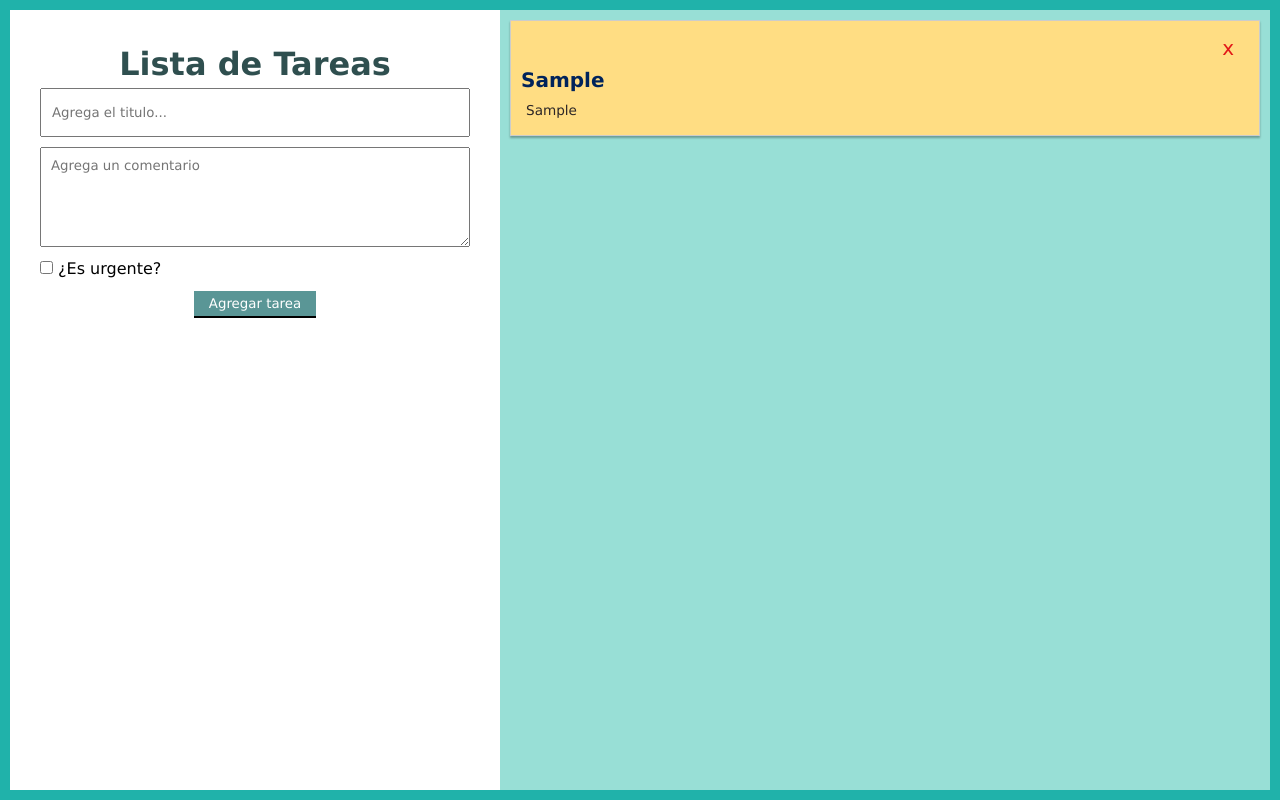
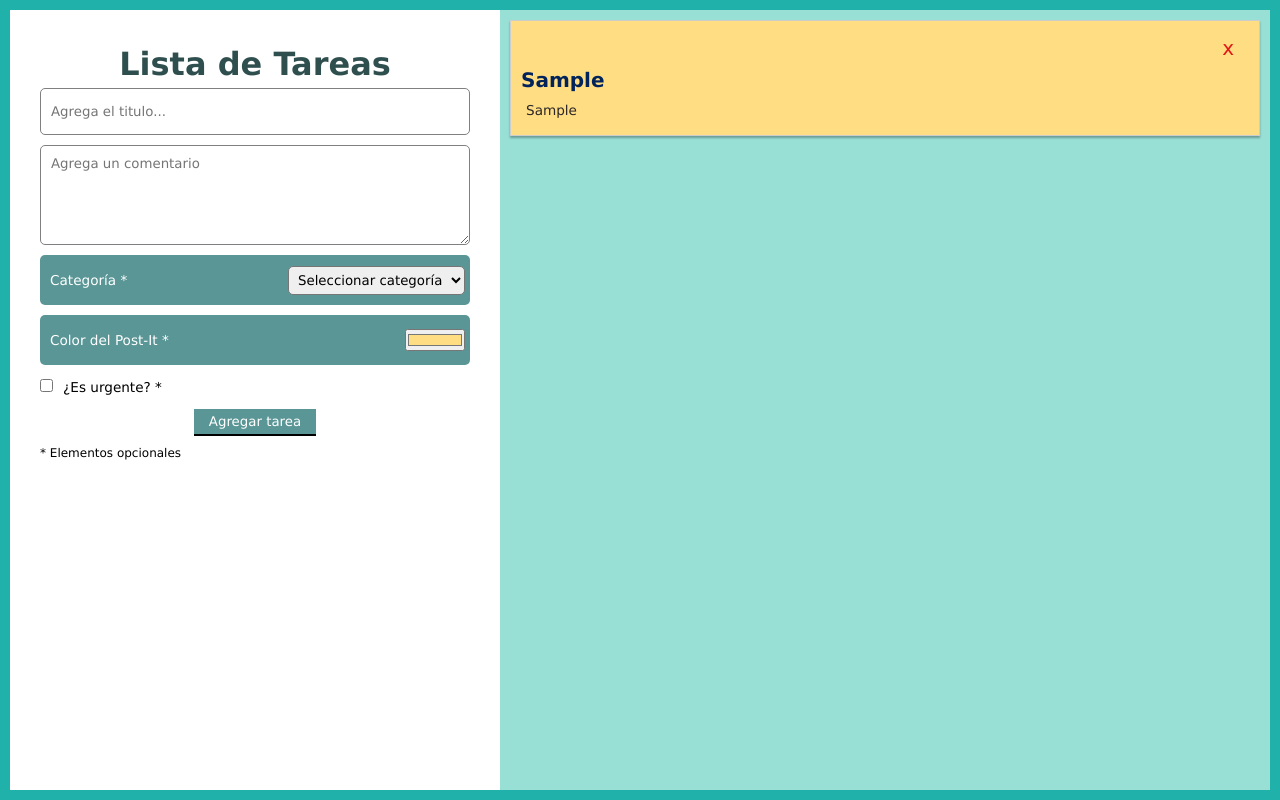
Before and after one commit to jonycho/to-do-list, a plain HTML site: page index.html in a window 1280 px wide. Both pictures are taken after typing "Sample", "Sample" into the empty fields and a click on the button "Agregar tarea". Drawn offline with Linux system fonts and the light colour scheme.

Commit message:
Add files via upload

```diff
--- a/index.html
+++ b/index.html
@@ -15,11 +15,29 @@
             <form>
                 <input type="text" id="tituloTarea" placeholder="Agrega el titulo...">
                 <textarea placeholder="Agrega un comentario"></textarea>
+
+                <div class="containerCategoria">
+                    <label for="categoria">Categoría *</label>
+                    <select id="categoria">
+                        <option value="default">Seleccionar categoría</option>
+                        <option value="paraayer">Como para ayer</option>
+                        <option value="hoy">Hoy si o si</option>
+                        <option value="programar">Programar</option>
+                    </select>
+                </div>
+
+                <div class="containerColor">
+                    <label for="colorPick">Color del Post-It *</label>
+                    <input type="color" id="colorPick" value="#FFDD83" />
+
+                </div>
+
                 <div>
-                    <input type="checkbox" name="urgente" id="urgenteCheck"> <label for="urgenteCheck">¿Es urgente?</label>
+                    <input type="checkbox" name="urgente" id="urgenteCheck"> <label for="urgenteCheck">¿Es urgente? *</label>
                 </div>
                 <button class="btn-add">Agregar tarea</button>
             </form>
+            <p class="opcional">* Elementos opcionales</p>
         </div>
     </div>
 
--- a/script.js
+++ b/script.js
@@ -4,7 +4,8 @@ const urgent = document.getElementById("urgenteCheck")
 const addBtn = document.querySelector(".btn-add");
 const ul = document.querySelector("ul");
 const empty = document.querySelector(".empty");
-
+const color =  document.getElementById("colorPick")
+const categoria =  document.getElementById("categoria")
 
 addBtn.addEventListener("click",(e)=>{
     e.preventDefault();
@@ -29,9 +30,28 @@ addBtn.addEventListener("click",(e)=>{
             span.textContent = 'urgente'
             h2.appendChild(span);
         }
+        if(categoria.value === 'paraayer'){
+            const span = document.createElement("span")
+            span.className = 'claseUno'
+            span.textContent = 'Como para ayer'
+            h2.appendChild(span);
+        }else if(categoria.value === 'hoy'){
+            const span = document.createElement("span")
+            span.className = 'claseDos'
+            span.textContent = 'Hoy si o si'
+            h2.appendChild(span);
+        }else if(categoria.value === 'programar'){
+            const span = document.createElement("span")
+            span.className = 'claseTres'
+            span.textContent = 'Programar'
+            h2.appendChild(span);
+        }
 
         li.appendChild(h2);
         li.appendChild(p);
+
+        li.style.backgroundColor = `${color.value}`
+
         ul.appendChild(li);
 
 
@@ -39,6 +59,8 @@ addBtn.addEventListener("click",(e)=>{
         textarea.value = "";
         urgent.checked = false;
         empty.style.display = "none";
+        color.value= "#FFDD83";
+        categoria.value = "default"
     }
 
 })
--- a/styles.css
+++ b/styles.css
@@ -13,7 +13,7 @@ body{
     flex-wrap: wrap;
 }
 
-body,input, textarea,button{
+body,input, textarea,button, select{
     font-family:'Lucida Sans', 'Lucida Sans Regular', 'Lucida Grande', 'Lucida Sans Unicode', Geneva, Verdana, sans-serif;
 }
 
@@ -43,15 +43,25 @@ form{
     flex-wrap: wrap;
 }
 
-input{
+input[type="text"]{
     padding:15px 10px;
     flex:1;
     outline:none;
+    border-radius: 5px;
+    border: 1px solid grey;
 }
+input[type="text"]:focus, textarea:focus{
+    border: 1px solid darkslategrey;
+}
+
 textarea{
     height: 100px;
     padding: 10px;
+    outline: none;
+    border-radius: 5px;
+    border: 1px solid grey;
 }
+
 
 ul{
     padding: 0;
@@ -62,7 +72,6 @@ ul{
 
 li{
     padding: 10px;
-    background-color: #FFDD83;
     box-shadow: 0 2px 2px rgb(0,0,0,0.3);
     border: 1px solid #ccc;
 display: flex;
@@ -120,11 +129,59 @@ font-size:1.25em;
     color:#666;
 }
 
-.urgente{
-    background-color: red;
+.urgente, .claseUno, .claseDos, .claseTres{
     padding: 5px;
     border-radius: 5px;
     color: white;
     font-size: 0.5em;
     margin-left: 5px;
 }
+
+.urgente{
+    background-color: red;
+}
+
+.claseUno{
+    background-color:#00235B;
+    color:white;
+}
+.claseDos{
+    background-color:#2D2727;
+    color:white;
+}
+.claseTres{
+    background-color: #666;
+    color:black;
+}
+
+.containerCategoria, .containerColor{
+    display: flex;
+    align-items: center;
+    background-color: rgb(90, 150, 150);
+    padding: 5px;
+    height: 50px;
+    border-radius: 5px;
+    color: white;
+}
+
+label{
+    font-size: 0.85em;
+    margin-right: 20px;
+    padding: 5px;
+    flex: 1;
+}
+
+#categoria{
+    padding: 5px;
+    outline: none;
+    border-radius: 5px;
+}
+
+#colorPick{
+    width: 60px;
+    height: 22px;
+}
+
+.opcional{
+    font-size: 0.75em;
+}
```
